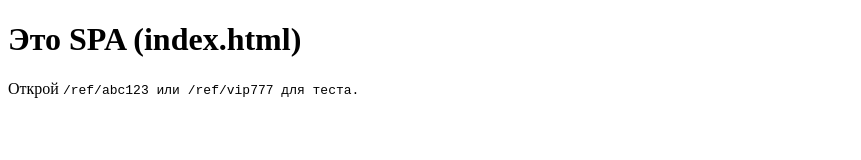
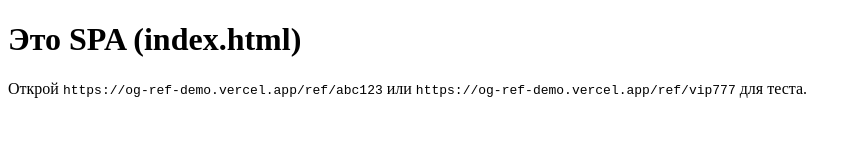
Before and after one commit to co11aps/og-ref-demo, a website: page public/index.html in a window 1280 px wide. Shown: the whole page, without its empty margins (0-861 px from the left). Drawn offline with Linux system fonts and the light colour scheme.

```diff
--- a/public/index.html
+++ b/public/index.html
@@ -30,7 +30,8 @@
   <body>
     <h1>Это SPA (index.html)</h1>
     <p>
-      Открой <code>/ref/abc123<https://og-ref-demo.vercel.app/code> или <code>/ref/vip777</code> для теста.
+      Открой <code>https://og-ref-demo.vercel.app/ref/abc123</code> или
+      <code>https://og-ref-demo.vercel.app/ref/vip777</code> для теста.
     </p>
   </body>
 </html>
```
